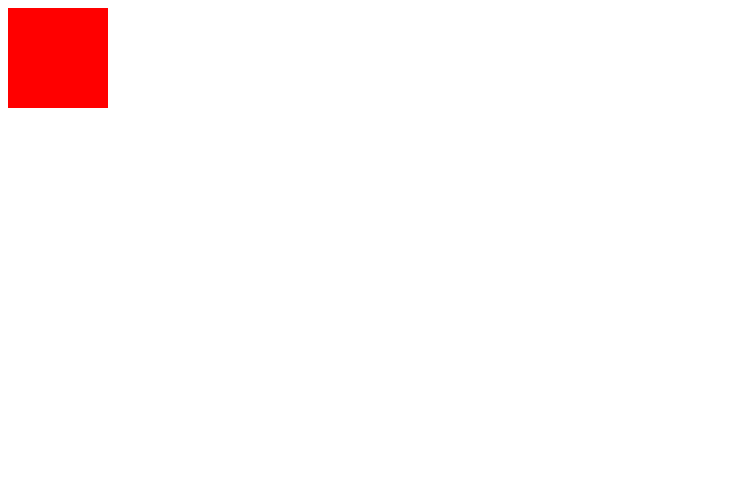
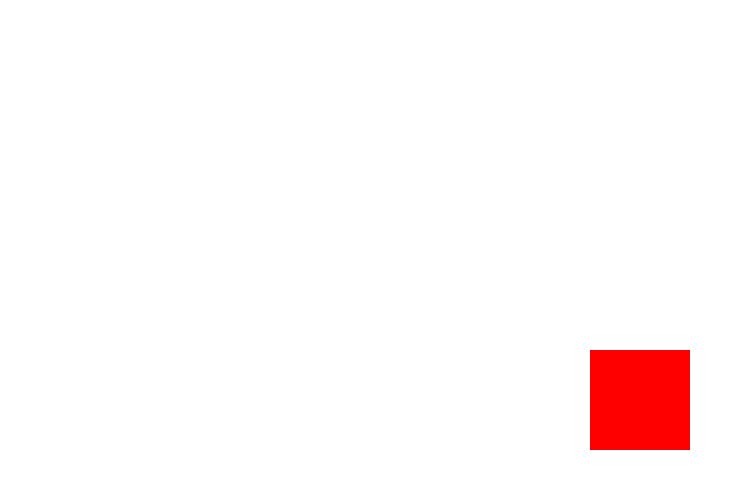
Before and after one commit to santigrecco/GitTest, a plain HTML site: page index.html in a window 1280 px wide. Shown: the whole page, without its empty margins (0-745 px from the left). Drawn offline with Linux system fonts and the light colour scheme.

Commit message:
center box

```diff
--- a/styles.css
+++ b/styles.css
@@ -1,3 +1,10 @@
+html, body{
+  display: flex;
+  justify-content: center;
+  align-items: center;
+  height: 100vh;
+}
+
 .someClass{
   background-color: red;
   width: 100px;
```
